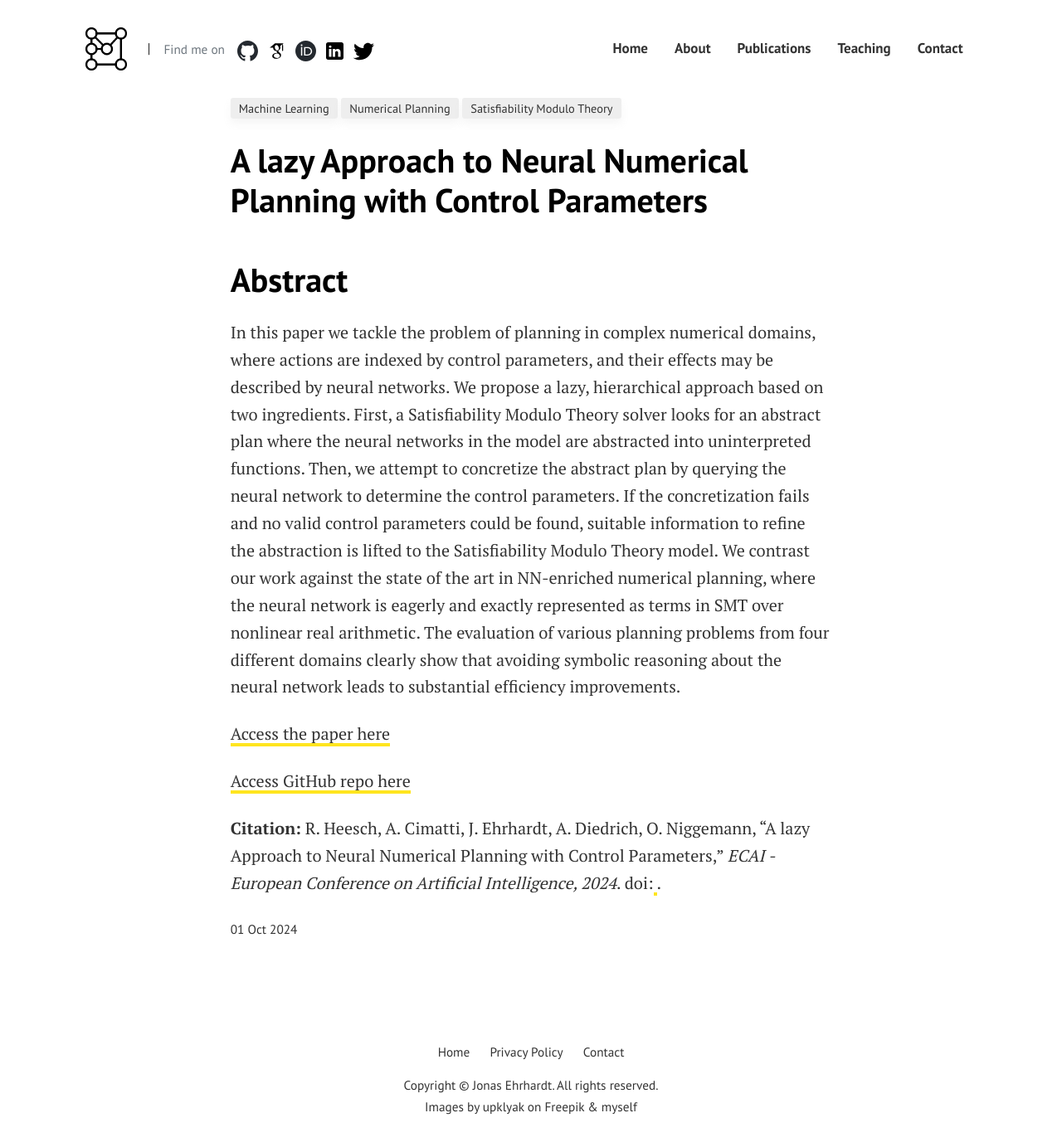
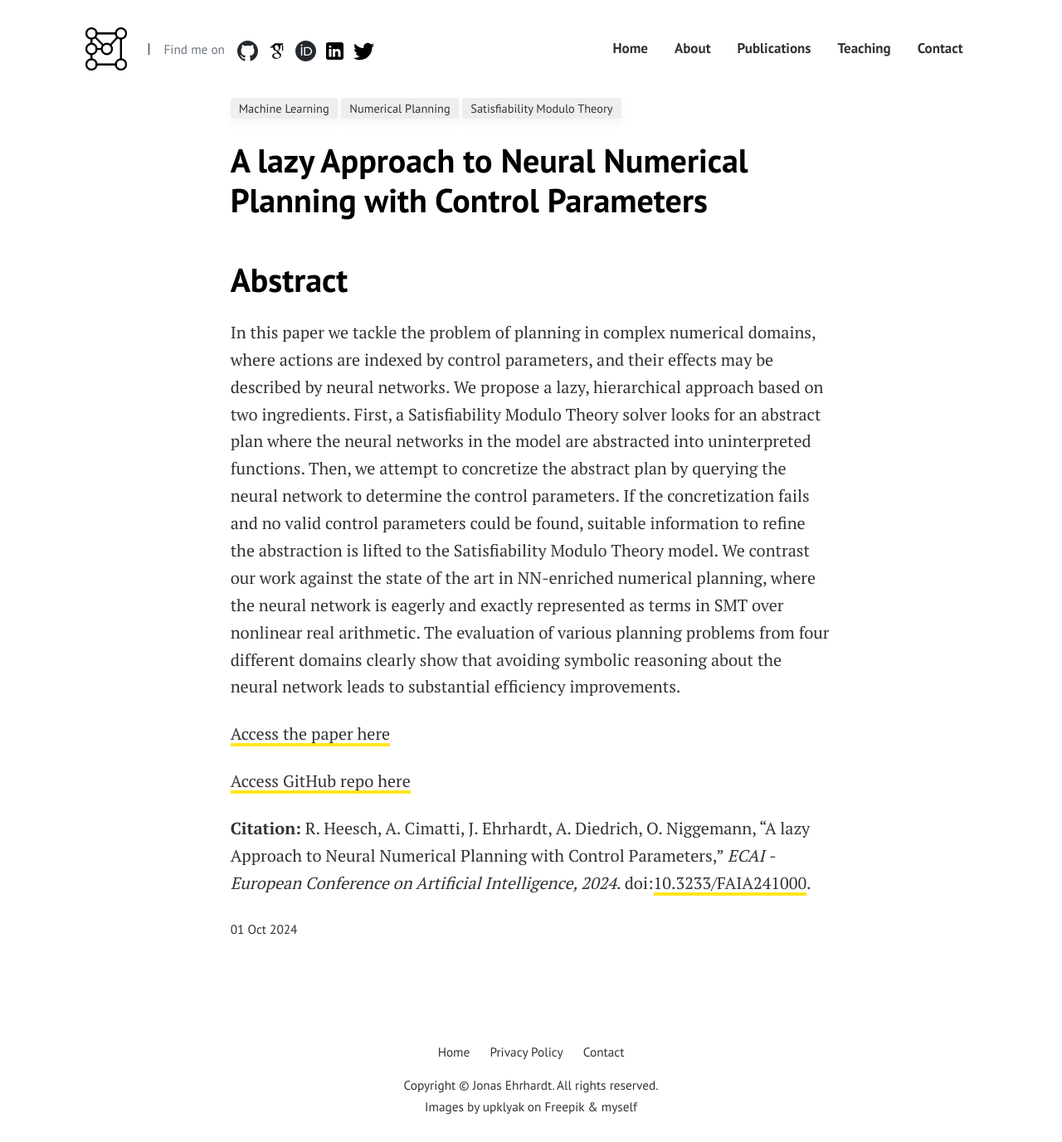
Before and after one commit to j-ehrhardt/my-webpage, a Jekyll site: the page built from _posts/2024-10-01-a-lazy-approach-to-neural-numerical-planning-with-control-parameters.md, in a window 1280 px wide and 1377 px high. Shown: the whole window at 83% size. Built offline with Jekyll 4.4.1, drawn with Linux system fonts in a browser that asks for light colours.

Commit message:
Update 2024-10-01-a-lazy-approach-to-neural-numerical-planning-with-control-parameters.md

```diff
--- a/_posts/2024-10-01-a-lazy-approach-to-neural-numerical-planning-with-control-parameters.md
+++ b/_posts/2024-10-01-a-lazy-approach-to-neural-numerical-planning-with-control-parameters.md
@@ -3,14 +3,14 @@ layout: post
 title: "A lazy Approach to Neural Numerical Planning with Control Parameters"
 author: René Heesch, Alessandro Cimatti, Jonas Ehrhardt, Alexander Diedrich, Oliver Niggemann
 categories: [ numerical planning, satisfiability modulo theory, machine learning ]
-citation: " R. Heesch, A. Cimatti, J. Ehrhardt, A. Diedrich, O. Niggemann, “A lazy Approach to Neural Numerical Planning with Control Parameters,” *ECAI - European Conference on Artificial Intelligence, 2024*. doi:[ ]( ). "
+citation: " R. Heesch, A. Cimatti, J. Ehrhardt, A. Diedrich, O. Niggemann, “A lazy Approach to Neural Numerical Planning with Control Parameters,” *ECAI - European Conference on Artificial Intelligence, 2024*. doi:[10.3233/FAIA241000](https://doi.org/10.3233/FAIA241000). "
 ---
 
 # Abstract
 In this paper we tackle the problem of planning in complex numerical domains, where actions are indexed by control parameters, and their effects may be described by neural networks. We propose a lazy, hierarchical approach based on two ingredients. First, a Satisfiability Modulo Theory solver looks for an abstract plan where the neural networks in the model are abstracted into uninterpreted functions. Then, we attempt to concretize the abstract plan by querying the neural network to determine the control parameters. If the concretization fails and no valid control parameters could be found, suitable information to refine the abstraction is lifted to the Satisfiability Modulo Theory model. We contrast our work against the state of the art in NN-enriched numerical planning, where the neural network is eagerly and exactly represented as terms in SMT over nonlinear real arithmetic. The evaluation of various planning problems from four different domains clearly show that avoiding symbolic reasoning about the neural network leads to substantial efficiency improvements.
 
-[Access the paper here]( )
+[Access the paper here](https://doi.org/10.3233/FAIA241000)
 
-[Access GitHub repo here]( )
+[Access GitHub repo here](https://github.com/RHeesch/LNP)
 
-**Citation:** R. Heesch, A. Cimatti, J. Ehrhardt, A. Diedrich, O. Niggemann, “A lazy Approach to Neural Numerical Planning with Control Parameters,” *ECAI - European Conference on Artificial Intelligence, 2024*. doi:[ ]( ).
+**Citation:** R. Heesch, A. Cimatti, J. Ehrhardt, A. Diedrich, O. Niggemann, “A lazy Approach to Neural Numerical Planning with Control Parameters,” *ECAI - European Conference on Artificial Intelligence, 2024*. doi:[10.3233/FAIA241000](https://doi.org/10.3233/FAIA241000).
```
